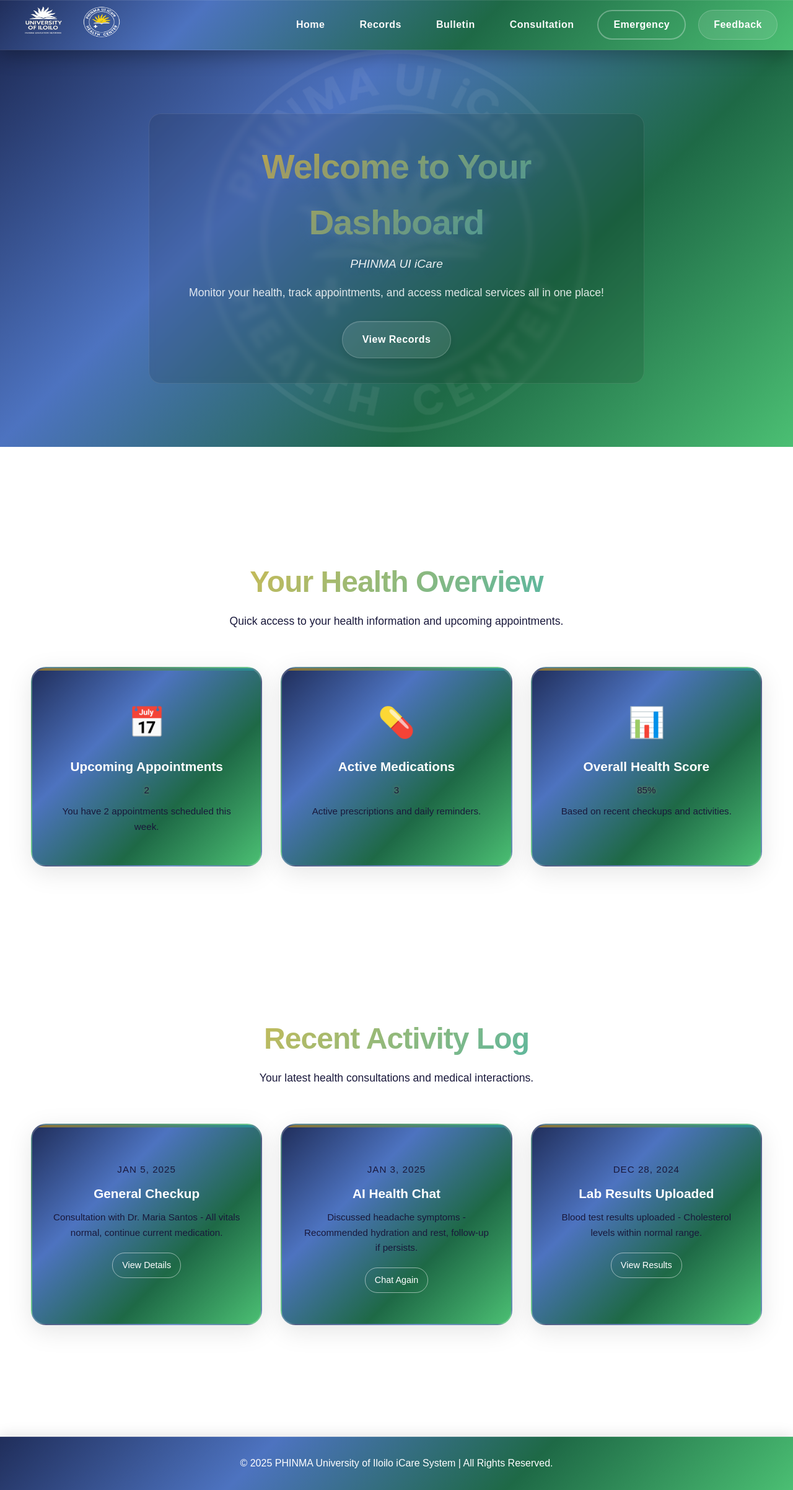
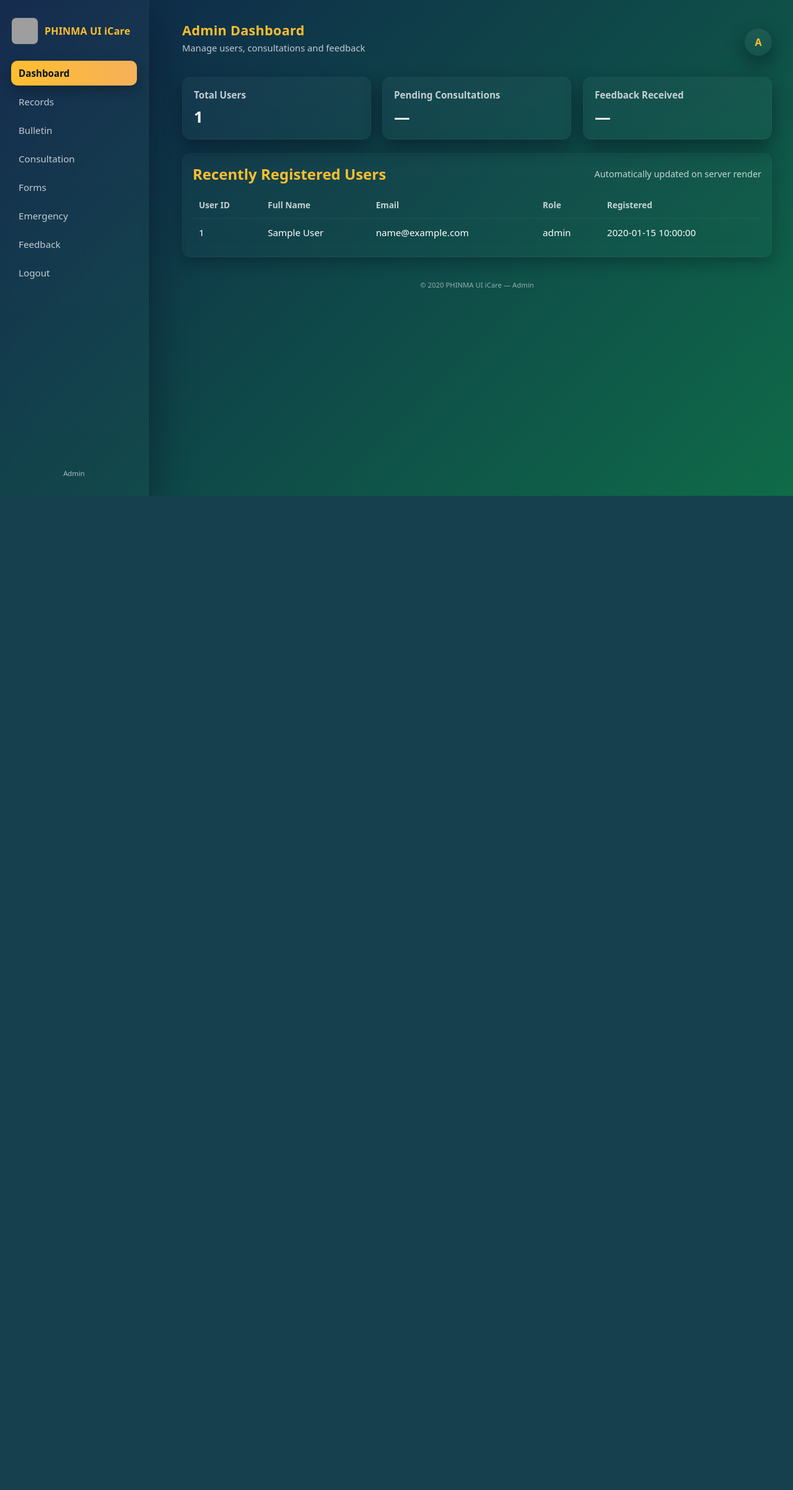
Before and after one commit to Khai16/MINI-CAPSTONE, a Flask app: template miniCapstone/templates/dashboard.html in a window 1280 px wide. Shown: the whole page at 62% size. After the commit the page ends 800 px from the top, so only its background shows below. Run offline with Flask 3, Linux system fonts and the light colour scheme; the template is opened without the code that fills it: most values are stand-ins (such as "Sample title", 1, 10 or a date in 2020); grey boxes are pictures that could not be loaded.

Commit message:
Add files via upload

```diff
--- a/miniCapstone/templates/dashboard.html
+++ b/miniCapstone/templates/dashboard.html
@@ -1,100 +1,104 @@
 <!DOCTYPE html>
 <html lang="en">
 <head>
-    <meta charset="UTF-8">
-    <meta name="viewport" content="width=device-width, initial-scale=1.0">
-    <link rel="stylesheet" href="{{ url_for('static', filename='css/dashboard.css') }}">
-    <title>Student Dashboard - PHINMA UI iCare</title>
+  <meta charset="utf-8" />
+  <meta name="viewport" content="width=device-width,initial-scale=1" />
+  <title>Admin Dashboard | PHINMA UI iCare</title>
+  <link rel="stylesheet" href="dashborad.css" />
 </head>
 <body>
-<header>
-    <nav class="header-container">
-        <div class="nav-left">
-             <img src="{{ url_for('static', filename='images/headerLogo.jpg') }}" alt="PHINMA UI Logo">
-             <img src="{{ url_for('static', filename='images/iCareLogo.jpg') }}" alt="iCare Logo">
-        </div>
+  <aside class="sidebar">
+    <div class="brand">
+      <img src="/static/logo.png" alt="Logo" class="brand-logo" />
+      <h2>PHINMA UI iCare</h2>
+    </div>
 
-        <div class="nav-right nav-links">
-            <a href="{{ url_for('homepage_page') }}">Home</a>
-            <a href="{{ url_for('medical_records_page') }}">Records</a>
-            <a href="{{ url_for('health_bulletin_page') }}">Bulletin</a>
-            <a href="{{ url_for('consultation_page') }}">Consultation</a>
-            <a href="{{ url_for('emergency_contacts_page') }}" class="btn-outline">Emergency</a>
-            <a href="{{ url_for('feedback_page') }}" class="login-button">Feedback</a>
-        </div>
+    <nav class="menu">
+      <a class="menu-item active">Dashboard</a>
+      <a class="menu-item">Records</a>
+      <a class="menu-item">Bulletin</a>
+      <a class="menu-item">Consultation</a>
+      <a class="menu-item">Forms</a>
+      <a class="menu-item">Emergency</a>
+      <a class="menu-item">Feedback</a>
+      <a class="menu-item">Logout</a>
     </nav>
-</header>
-<main>
-    <section class="hero dashboard-hero">
-        <div class="hero-content">
-            <h1>Welcome to Your Dashboard</h1>
-            <h2>PHINMA UI iCare</h2>
-            <p>Monitor your health, track appointments, and access medical services all in one place!</p>
-            <div class="hero-buttons">
-                <a href="{{ url_for('medical_records_page') }}" class="btn">View Records</a>
-                </div>
-        </div>
-         <div class="hero-logo">
-            <img src="{{ url_for('static', filename='images/iCareLogo.jpg') }}" alt="Hero Logo">
-        </div>
+
+    <div class="sidebar-footer">
+      <small>Admin</small>
+    </div>
+  </aside>
+
+  <main class="main">
+    <header class="topbar">
+      <div class="topbar-left">
+        <h1>Admin Dashboard</h1>
+        <p class="muted">Manage users, consultations and feedback</p>
+      </div>
+      <div class="topbar-right">
+        <div class="avatar">A</div>
+      </div>
+    </header>
+
+    <section class="stats">
+      <article class="stat-card">
+        <h3>Total Users</h3>
+        <div class="stat-value">{{ users|length }}</div>
+      </article>
+
+      <article class="stat-card">
+        <h3>Pending Consultations</h3>
+        <div class="stat-value">—</div>
+      </article>
+
+      <article class="stat-card">
+        <h3>Feedback Received</h3>
+        <div class="stat-value">—</div>
+      </article>
     </section>
 
-    <section class="features dashboard-cards">
-        <div class="features-header">
-            <h2>Your Health Overview</h2>
-            <p class="features-subtitle">Quick access to your health information and upcoming appointments.</p>
-        </div>
-        <div class="features-list">
-            <div class="feature-card dashboard-card">
-                <div class="card-icon">📅</div>
-                <a href="#"><h3>Upcoming Appointments</h3></a>
-                <p class="card-number">2</p>
-                <p>You have 2 appointments scheduled this week.</p>
-            </div>
-            <div class="feature-card dashboard-card">
-                <div class="card-icon">💊</div>
-                 <a href="#"><h3>Active Medications</h3></a>
-                <p class="card-number">3</p>
-                <p>Active prescriptions and daily reminders.</p>
-            </div>
-            <div class="feature-card dashboard-card">
-                <div class="card-icon">📊</div>
-                 <a href="#"><h3>Overall Health Score</h3></a>
-                <p class="card-number">85%</p>
-                <p>Based on recent checkups and activities.</p>
-            </div>
-        </div>
+    <section class="panel users-panel">
+      <div class="panel-header">
+        <h2>Recently Registered Users</h2>
+        <span class="panel-note">Automatically updated on server render</span>
+      </div>
+
+      <div class="table-wrap">
+        <table class="users-table" aria-describedby="users-caption">
+          <caption id="users-caption" class="sr-only">List of recently registered users</caption>
+          <thead>
+            <tr>
+              <th>User ID</th>
+              <th>Full Name</th>
+              <th>Email</th>
+              <th>Role</th>
+              <th>Registered</th>
+            </tr>
+          </thead>
+          <tbody>
+            {%- if users %}
+              {%- for u in users %}
+                <tr>
+                  <td>{{ u.id }}</td>
+                  <td>{{ u.full_name }}</td>
+                  <td>{{ u.email }}</td>
+                  <td>{{ u.role or 'User' }}</td>
+                  <td>{{ u.registered_at }}</td>
+                </tr>
+              {%- endfor %}
+            {%- else %}
+              <tr class="empty">
+                <td colspan="5">No registered users yet.</td>
+              </tr>
+            {%- endif %}
+          </tbody>
+        </table>
+      </div>
     </section>
 
-    <section class="features recent-activity">
-        <div class="features-header">
-            <h2>Recent Activity Log</h2>
-            <p class="features-subtitle">Your latest health consultations and medical interactions.</p>
-        </div>
-        <div class="features-list">
-            <div class="feature-card activity-card">
-                <p class="activity-date">Jan 5, 2025</p>
-                <h3>General Checkup</h3>
-                <p>Consultation with Dr. Maria Santos - All vitals normal, continue current medication.</p>
-                 <a href="{{ url_for('medical_records_page') }}" class="btn-outline">View Details</a>
-            </div>
-            <div class="feature-card activity-card">
-                <p class="activity-date">Jan 3, 2025</p>
-                <h3>AI Health Chat</h3>
-                <p>Discussed headache symptoms - Recommended hydration and rest, follow-up if persists.</p>
-                 <a href="{{ url_for('consultation_page') }}" class="btn-outline">Chat Again</a>
-            </div>
-            <div class="feature-card activity-card">
-                <p class="activity-date">Dec 28, 2024</p>
-                <h3>Lab Results Uploaded</h3>
-                <p>Blood test results uploaded - Cholesterol levels within normal range.</p>
-                 <a href="{{ url_for('medical_records_page') }}" class="btn-outline">View Results</a>
-            </div>
-        </div>
-    </section>
-</main>
-<footer>
-    <p>&copy; 2025 PHINMA University of Iloilo iCare System | All Rights Reserved.</p>
-</footer>
+    <footer class="footer">
+      <small>© {{ year }} PHINMA UI iCare — Admin</small>
+    </footer>
+  </main>
 </body>
 </html>
--- /dev/null
+++ b/miniCapstone/templates/dashborad.css
@@ -0,0 +1,125 @@
+/* admin_dashboard.css - modern animated dashboard (no JS) */
+
+:root{
+  --bg-1: #0f254a;
+  --bg-2: #0f6b48;
+  --accent: #ffbf2e;
+  --muted: rgba(255,255,255,0.75);
+  --glass: rgba(255,255,255,0.04);
+  --glass-2: rgba(255,255,255,0.06);
+  --card-shadow: 0 12px 30px rgba(2,8,23,0.45);
+  --radius: 12px;
+  --gap: 1.25rem;
+  font-family: "Poppins", system-ui, -apple-system, "Segoe UI", Roboto, "Helvetica Neue", Arial;
+}
+
+*{box-sizing:border-box}
+html,body{height:100%;}
+body{
+  margin:0;
+  min-height:100%;
+  display:flex;
+  background: linear-gradient(135deg, var(--bg-1) 0%, var(--bg-2) 100%);
+  color:#ffffff;
+  -webkit-font-smoothing:antialiased;
+  -moz-osx-font-smoothing:grayscale;
+  gap:var(--gap);
+}
+
+/* SIDEBAR */
+.sidebar{
+  width:240px;
+  padding:28px 18px;
+  display:flex;
+  flex-direction:column;
+  gap:18px;
+  backdrop-filter: blur(6px);
+  background: linear-gradient(180deg, rgba(255,255,255,0.03), rgba(255,255,255,0.015));
+  border-right:1px solid rgba(255,255,255,0.03);
+  box-shadow: 10px 30px 60px rgba(2,8,23,0.35);
+}
+.brand{display:flex;align-items:center;gap:10px}
+.brand-logo{width:44px;height:44px;border-radius:8px;object-fit:cover;border:1px solid rgba(255,255,255,0.06)}
+.brand h2{font-size:1rem;margin:0;color:var(--accent);letter-spacing:0.2px}
+
+.menu{display:flex;flex-direction:column;gap:6px;margin-top:8px}
+.menu-item{
+  display:block;
+  padding:10px 12px;
+  border-radius:10px;
+  color:var(--muted);
+  text-decoration:none;
+  cursor:default;
+  font-size:0.95rem;
+  transition:all .25s ease;
+}
+.menu-item:hover{color:#fff;background:var(--glass-2);transform:translateX(6px)}
+.menu-item.active{color:#07101b;background:linear-gradient(90deg,var(--accent), #f6b05a);font-weight:600;box-shadow:0 8px 18px rgba(0,0,0,0.25)}
+
+.sidebar-footer{margin-top:auto;color:rgba(255,255,255,0.65);font-size:0.85rem;text-align:center}
+
+/* MAIN */
+.main{
+  flex:1;
+  padding:34px;
+  display:flex;
+  flex-direction:column;
+  gap:22px;
+  overflow:auto;
+}
+
+/* TOPBAR */
+.topbar{display:flex;justify-content:space-between;align-items:center;gap:20px}
+.topbar h1{margin:0;font-size:1.35rem;color:var(--accent);letter-spacing:0.3px}
+.muted{color:var(--muted);margin-top:4px;font-size:0.92rem}
+.avatar{width:44px;height:44px;border-radius:50%;background:linear-gradient(180deg, rgba(255,255,255,0.06), rgba(255,255,255,0.02));display:flex;align-items:center;justify-content:center;color:var(--accent);font-weight:700;box-shadow:var(--card-shadow)}
+
+/* STATS */
+.stats{display:grid;grid-template-columns:repeat(3,1fr);gap:18px}
+.stat-card{
+  padding:18px;border-radius:14px;background:linear-gradient(180deg, rgba(255,255,255,0.03), rgba(255,255,255,0.02));
+  box-shadow:var(--card-shadow); border:1px solid rgba(255,255,255,0.03);min-height:84px;
+  transform:translateY(12px);opacity:0;animation:cardPop .6s forwards;
+}
+.stat-card:nth-child(1){animation-delay:.08s}
+.stat-card:nth-child(2){animation-delay:.16s}
+.stat-card:nth-child(3){animation-delay:.24s}
+.stat-card h3{margin:0;font-size:0.95rem;color:var(--muted)}
+.stat-value{font-size:1.6rem;color:#fff;margin-top:8px;font-weight:700}
+
+/* PANEL */
+.panel{background:linear-gradient(180deg, rgba(255,255,255,0.02), rgba(255,255,255,0.01));border-radius:14px;padding:16px;border:1px solid rgba(255,255,255,0.03);box-shadow: 0 8px 26px rgba(2,8,23,0.32)}
+.panel-header{display:flex;justify-content:space-between;align-items:center;margin-bottom:12px}
+.panel-header h2{margin:0;color:var(--accent)}
+.panel-note{color:var(--muted);font-size:0.9rem}
+
+/* TABLE */
+.table-wrap{overflow:auto}
+.users-table{width:100%;border-collapse:collapse;font-size:0.95rem}
+.users-table thead th{
+  text-align:left;padding:12px 10px;border-bottom:1px solid rgba(255,255,255,0.06);color:var(--muted);font-weight:600;font-size:0.85rem
+}
+.users-table tbody td{padding:12px 10px;border-bottom:1px dashed rgba(255,255,255,0.03)}
+.users-table tr:hover td{background:linear-gradient(90deg, rgba(255,255,255,0.02), rgba(255,255,255,0.01));}
+
+/* EMPTY row */
+.users-table .empty td{padding:28px 10px;text-align:center;color:var(--muted)}
+
+/* FOOTER */
+.footer{text-align:center;color:rgba(255,255,255,0.55);padding:12px 0;font-size:0.85rem}
+
+/* RESPONSIVE */
+@media (max-width:980px){
+  .stats{grid-template-columns:repeat(1,1fr)}
+  .sidebar{display:none}
+  body{padding:12px}
+}
+
+/* ACCESSIBILITY */
+.sr-only{position:absolute;width:1px;height:1px;padding:0;margin:-1px;overflow:hidden;clip:rect(0,0,0,0);white-space:nowrap;border:0}
+
+/* ANIMATIONS */
+@keyframes cardPop{
+  from{transform:translateY(18px) scale(.995);opacity:0}
+  to{transform:translateY(0) scale(1);opacity:1}
+}
```
